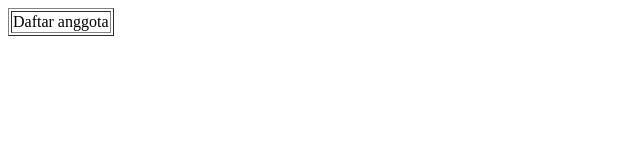
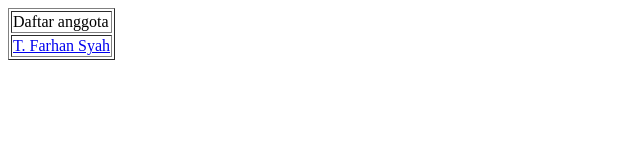
Before and after one commit to furqanramadhan/POPL-2024-KelompokFQFRN, a plain HTML site: page index.html in a window 1280 px wide. Shown: the whole page, without its empty margins (0-640 px from the left). Drawn offline with Linux system fonts and the light colour scheme.

Commit message:
add href to farhan

```diff
--- a/index.html
+++ b/index.html
@@ -7,6 +7,7 @@
     <table border="”0”">
       <tr>
         <td>Daftar anggota</td>
+        <tr><td><a href="index-20240905FRH.html">T. Farhan Syah</a></td></tr>
       </tr>
     </table>
   </body>
```
